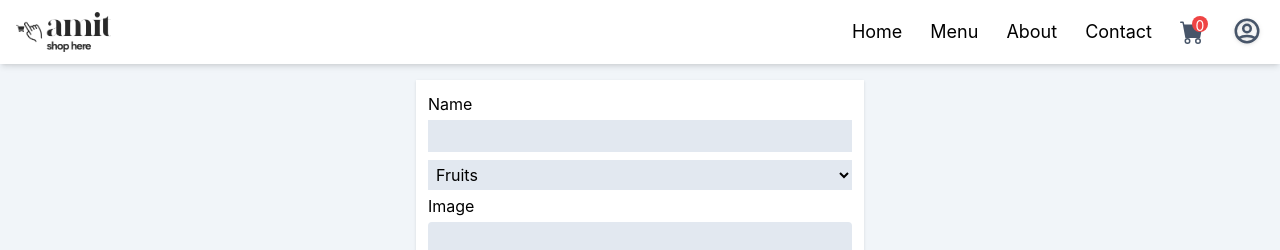
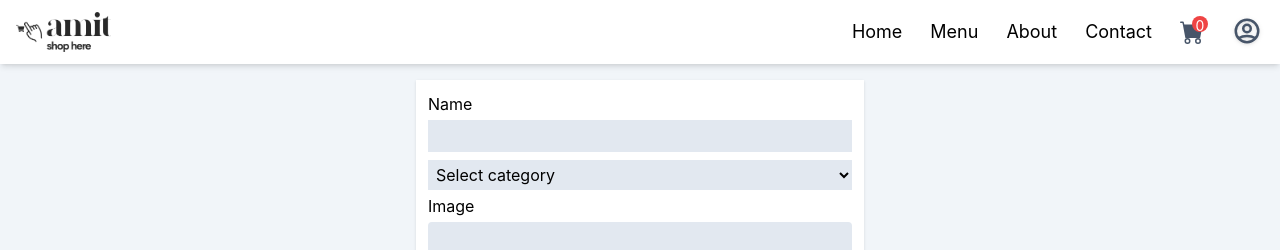
Before and after one commit to mwong2003/Shopping-Ecommerce-Site, a React (Create React App) app in the folder frontend/: page /newproduct in a window 1280 px wide. Shown: the top 250 px of the page. Built offline with nearby package versions, Linux system fonts and the light colour scheme.

Commit message:
added options and backend/db for new product page

```diff
--- a/frontend/src/page/Newproduct.js
+++ b/frontend/src/page/Newproduct.js
@@ -1,37 +1,111 @@
-import React from 'react'
+import React, { useState } from 'react'
 import {BsCloudUpload} from "react-icons/bs"
+import { ImagetoBase64 } from '../utility/imagetoBase64'
+import {toast} from 'react-hot-toast'
 
 const Newproduct = () => {
-  const uploadImage = (e) => {
+
+  const [data, setData] = useState({
+    name: "",
+    category: "",
+    image: "",
+    price: "",
+    description: ""
+  })
+
+  const handleOnchange = (e) => {
+    const {name, value} = e.target
+
+    setData(preve => {
+      return {
+        ...preve,
+        [name]: value
+      }
+    })
+  }
+
+  const uploadImage = async (e) => {
+    const data = await ImagetoBase64(e.target.files[0])
+    // console.log(data)
+
+    setData(preve => {
+      return {
+        ...preve,
+        image: data
+      }
+    })
+  }
+
+  const handleSubmit = async (e) => {
+    e.preventDefault()
+    console.log(data)
+
+    const {name, image, category, price} = data
+
+    if (name && image && category && price) {
+      const fetchData = await fetch(`${process.env.REACT_APP_SERVER_DOMAIN}/uploadProduct`, {
+        method: "POST",
+        headers: {
+          "content-type": "application/json"
+        },
+        body: JSON.stringify(data)
+      })
+
+      const fetchRes = await fetchData.json()
+      console.log(fetchRes)
+      toast(fetchRes.message)
+
+      setData(() => {
+        return {
+          name: "",
+          category: "",
+          image: "",
+          price: "",
+          description: ""
+        }
+      })
+    } else {
+      toast("Enter required fields")
+    }
+
 
   }
 
 
   return (
     <div className='p-4'>
-      <form className='m-auto w-full max-w-md shadow flex flex-col p-3 bg-white'>
+      <form className='m-auto w-full max-w-md shadow flex flex-col p-3 bg-white' onSubmit={handleSubmit}>
         <label htmlFor='name'>Name</label>
-        <input type={'text'} name='name' className='bg-slate-200 p-1 my-1'/>
+        <input type={'text'} name='name' className='bg-slate-200 p-1 my-1' onChange={handleOnchange} value={data.name}/>
 
-        <select className='bg-slate-200 p-1 my-1'>
-          <option>Fruits</option>
-          <option>Vegetable</option>
-          <option>Ice cream</option>
-          <option>Dosa</option>
-          <option>Pizza</option>
+        <select className='bg-slate-200 p-1 my-1' name='category' id='category' onChange={handleOnchange} value={data.category}>
+          <option value={'other'}>Select category</option>
+          <option value={'fruits'}>Fruits</option>
+          <option value={'vegetable'}>Vegetable</option>
+          <option value={'icream'}>Ice cream</option>
+          <option value={'dosa'}>Dosa</option>
+          <option value={'pizza'}>Pizza</option>
+          <option value={'rice'}>Rice</option>
+          <option value={"cake"}>Cake</option>
+          <option value={"burger"}>Burger</option>
+          <option value={"panner"}>Panner</option>
+          <option value={"sandwich"}>Sandwich</option>
         </select>
 
-        <label htmlFor='image'>Image</label>
-        <div id='image' className='h-40 w-full bg-slate-200 my-1 rounded flex items-center justify-center'>
-          <span className='text-5xl'><BsCloudUpload/></span>
-          <input type={'file'} onChange={uploadImage} className='hidden'/>
-        </div>
+        <label htmlFor='image'>Image
+          <div className='h-40 w-full bg-slate-200 my-1 rounded flex items-center justify-center cursor-pointer'>
+            {
+              data.image ? <img src={data.image} className='h-full'/> : <span className='text-5xl'><BsCloudUpload/></span>
+            }
+            <input type={'file'} accept='image/*' id='image' onChange={uploadImage} className='hidden'/>
+          </div>
+        </label>
 
         <label htmlFor='price' className='my-1'>Price</label>
-        <input type={'text'} className='bg-slate-200 p-1 my-1'/>
+        <input type={'text'} className='bg-slate-200 p-1 my-1' name='price' onChange={handleOnchange} value={data.price}/>
 
         <label htmlFor='description'>Description</label>
-        <textarea rows={2} className='bg-slate-200 p-1 my-1 resize-none'></textarea>
+        <textarea rows={2} value={data.description} className='bg-slate-200 p-1 my-1 resize-none' name='description' onChange={handleOnchange}></textarea>
         <button className='bg-red-500 hover:bg-red-600 text-white text-lg font-medium my-2 drop-shadow'>Save</button>
       </form>
     </div>
```
Also changed, not shown: 1 other file (tests, documents, lock files or other folders).
